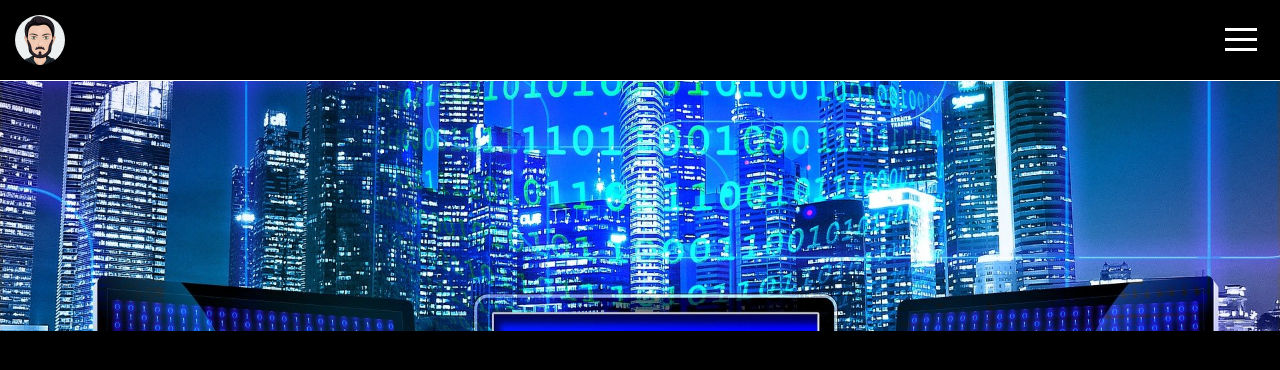
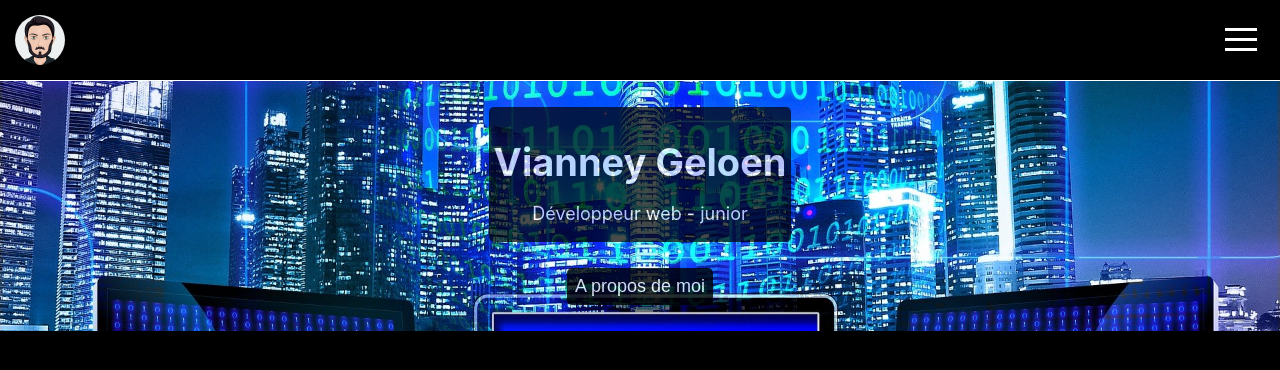
Before and after one commit to Vianney-Gln/porte-folio, a React (Create React App) app: page / in a window 1280 px wide. Shown: the top 370 px of the page. Built offline with nearby package versions, Linux system fonts and the light colour scheme.

Commit message:
ajout de texte d'accroche au milieu du heros + bouton a propos de moi

```diff
--- a/src/components/heros.jsx
+++ b/src/components/heros.jsx
@@ -3,7 +3,15 @@ import React from "react";
 import "../styles/heros.scss";
 
 const Heros = () => {
-  return <div className="heros"></div>;
+  return (
+    <div className="heros">
+      <div className="container-fond-transparent">
+        <h2>Vianney Geloen</h2>
+        <p>Développeur web - junior</p>
+      </div>
+      <button type="button">A propos de moi</button>
+    </div>
+  );
 };
 
 export default Heros;
--- a/src/styles/heros.scss
+++ b/src/styles/heros.scss
@@ -4,4 +4,37 @@
   background-image: url("../images/monitor-pixabay.jpg");
   background-size: cover;
   background-position: center;
+  display: flex;
+  flex-direction: column;
+  align-items: center;
+  justify-content: space-evenly;
+
+  .container-fond-transparent {
+    background-color: black;
+    opacity: 0.7;
+    text-align: center;
+    border-radius: 5px;
+    padding-left: 5px;
+    padding-right: 5px;
+
+    h2 {
+      font-size: 38px;
+      margin-bottom: 0;
+      padding-bottom: 0;
+    }
+
+    p {
+      font-size: 18px;
+    }
+  }
+
+  button {
+    background-color: black;
+    color: white;
+    opacity: 0.8;
+    border: none;
+    padding: 8px;
+    font-size: 18px;
+    border-radius: 5px;
+  }
 }
```
